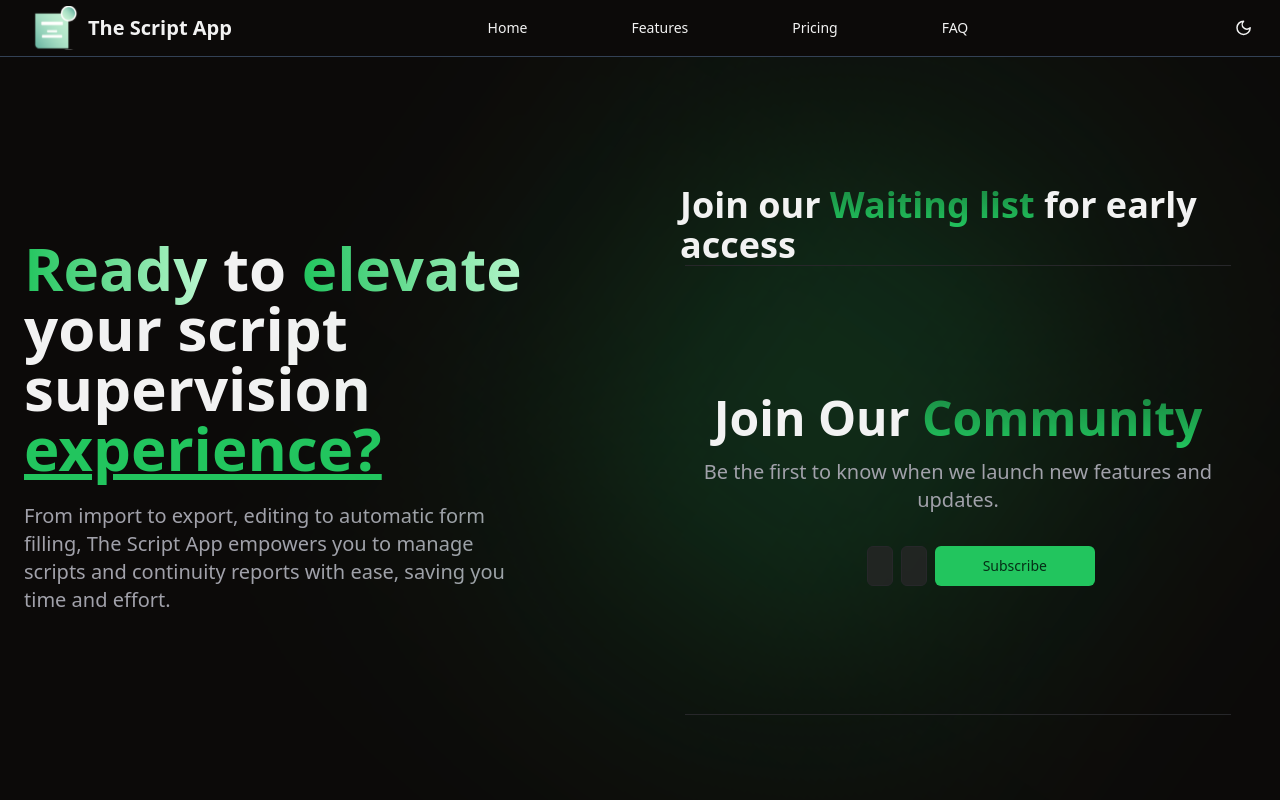
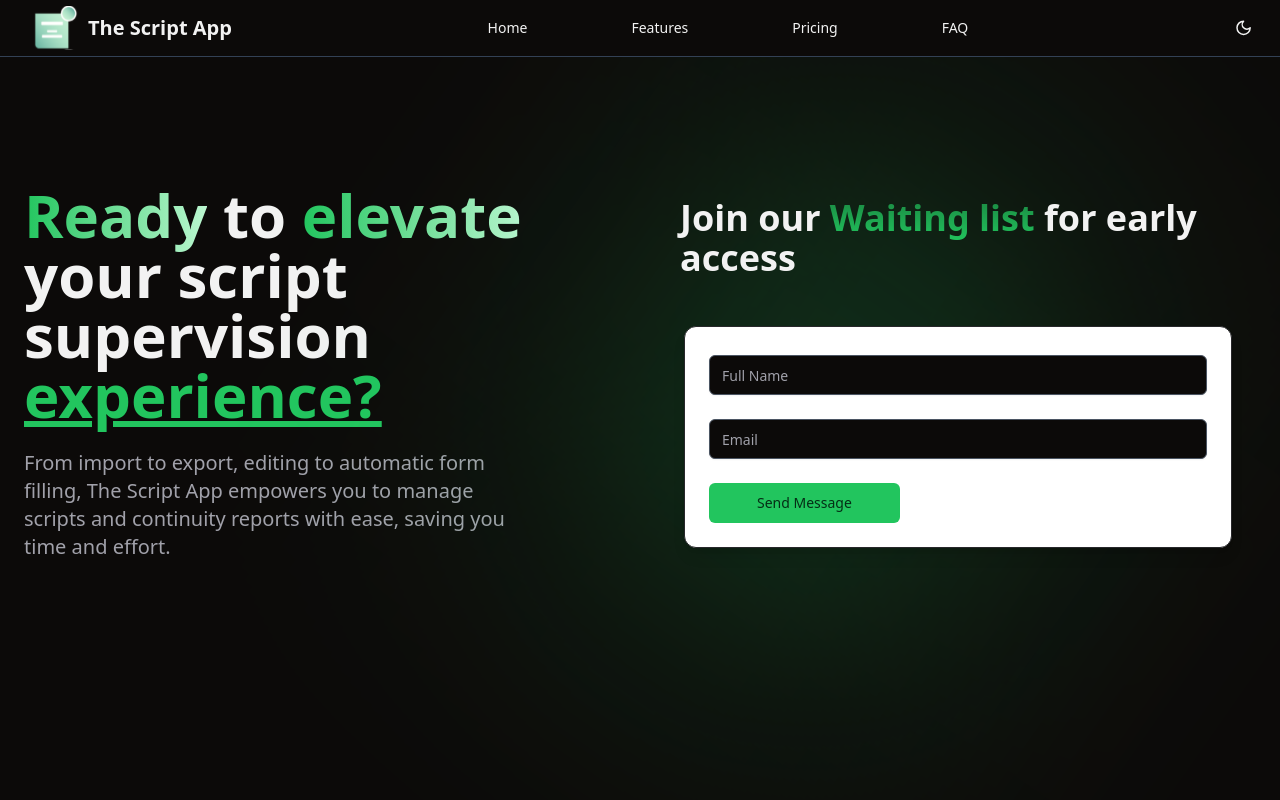
Before and after one commit to KamoEllen/coming-soon-the-script-app, a React (Vite) app: page / in a window 1280 px wide. Shown: the top 800 px of the page. Built offline with nearby package versions, Linux system fonts and the light colour scheme.

Commit message:
Update Newsletter.tsx

```diff
--- a/src/components/Newsletter.tsx
+++ b/src/components/Newsletter.tsx
@@ -1,101 +1,4 @@
-import { useState } from "react";
-import { Button } from "./ui/button";
-import { Input } from "./ui/input";
-
-const Newsletter = () => {
-  const [fullName, setFullName] = useState("");
-  const [email, setEmail] = useState("");
-  const [statusMessage, setStatusMessage] = useState("");
-
-  const handleSubmit = (e: React.FormEvent) => {
-    e.preventDefault();
-
-    if (validateEmail(email)) {
-      console.log("Email is valid, proceed to subscribe:", email);
-      // Here you can proceed with your subscription logic, e.g., sending the email
-      // Reset the form after submission
-      setFullName("");
-      setEmail("");
-      setStatusMessage("Email successfully sent!");
-      setTimeout(() => {
-        setStatusMessage("");
-      }, 3000); // Clear the message after 3 seconds
-    } else {
-      console.log("Invalid email. Please enter a valid email address.");
-      // You can display an error message to the user if needed
-      setStatusMessage("Invalid email. Please enter a valid email address.");
-    }
-  };
-
-  const validateEmail = (email: string) => {
-    // A simple email validation using regex
-    const re = /^[a-zA-Z0-9._-]+@[a-zA-Z0-9.-]+\.[a-zA-Z]{2,4}$/;
-    return re.test(email);
-  };
-
-  const handleChange = (e: React.ChangeEvent<HTMLInputElement>) => {
-    if (e.target.name === "fullName") {
-      setFullName(e.target.value);
-    } else if (e.target.name === "email") {
-      setEmail(e.target.value);
-    }
-  };
-
-  return (
-    <section id="newsletter">
-      <hr className="w-11/12 mx-auto" />
-
-      <div className="container py-24 sm:py-32">
-        <h3 className="text-center text-4xl md:text-5xl font-bold">
-          Join Our{" "}
-          <span className="bg-gradient-to-b from-primary/60 to-primary text-transparent bg-clip-text">
-            Community
-          </span>
-        </h3>
-        <p className="text-xl text-muted-foreground text-center mt-4 mb-8">
-          Be the first to know when we launch new features and updates.
-        </p>
-
-        <form
-          className="flex flex-col w-full md:flex-row md:w-6/12 lg:w-4/12 mx-auto gap-4 md:gap-2"
-          onSubmit={handleSubmit}
-        >
-          <Input
-            type="text"
-            name="fullName"
-            placeholder="Full Name"
-            className="bg-muted/50 dark:bg-muted/80"
-            aria-label="full name"
-            value={fullName}
-            onChange={handleChange}
-            required
-          />
-          <Input
-            type="email"
-            name="email"
-            placeholder="Enter your email"
-            className="bg-muted/50 dark:bg-muted/80"
-            aria-label="email"
-            value={email}
-            onChange={handleChange}
-            required
-          />
-          <Button type="submit">Subscribe</Button>
-        </form>
-
-        {statusMessage && (
-          <p className="text-green-500 text-center mt-4">{statusMessage}</p>
-        )}
-      </div>
-
-      <hr className="w-11/12 mx-auto" />
-    </section>
-  );
-};
-
-export default Newsletter;
-
-{/*import { useEffect, useState } from "react";
+import { useEffect, useState } from "react";
 import emailjs from "@emailjs/browser";
 import { Button } from "./ui/button";
 import { Input } from "./ui/input";
```
